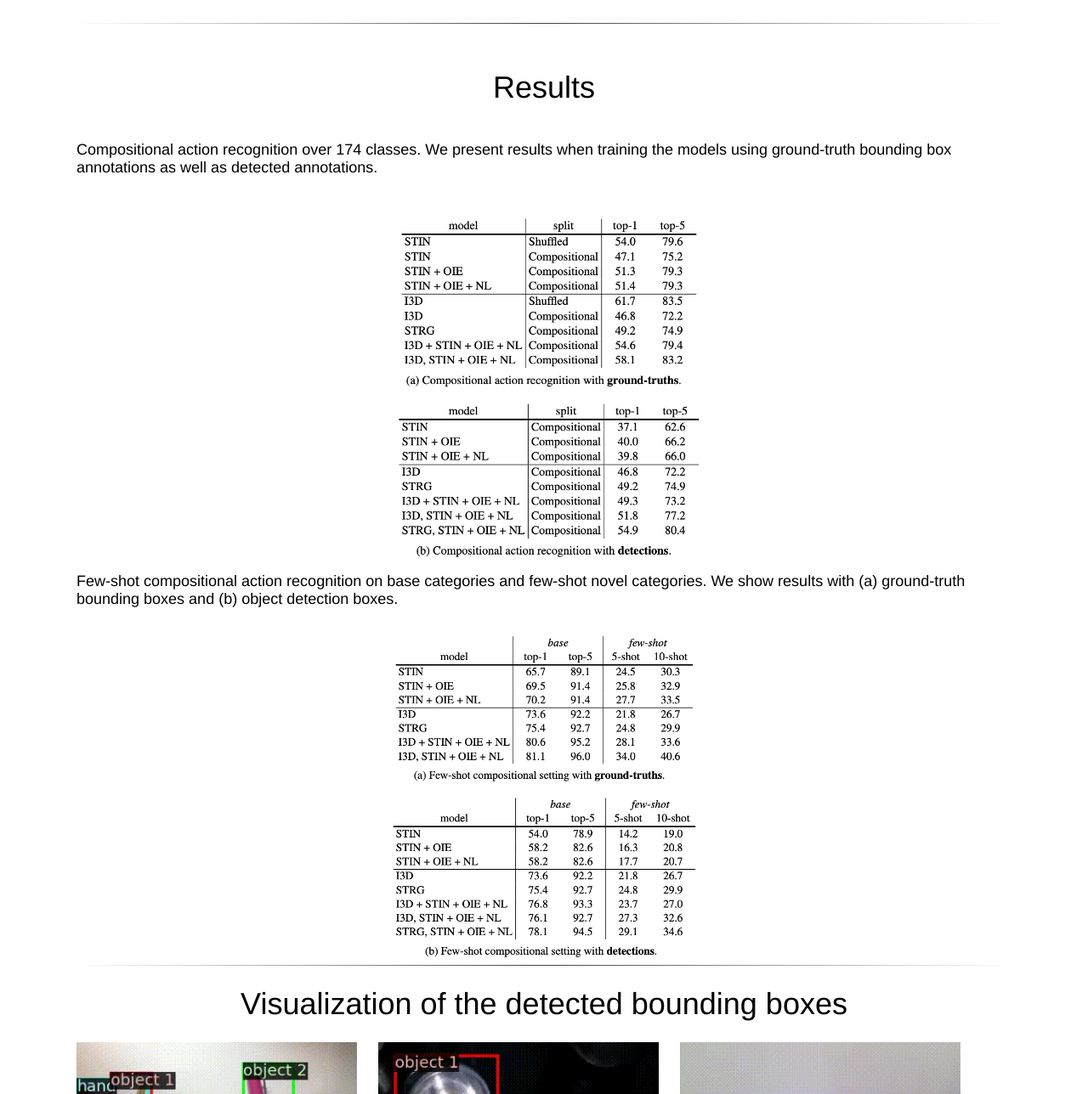
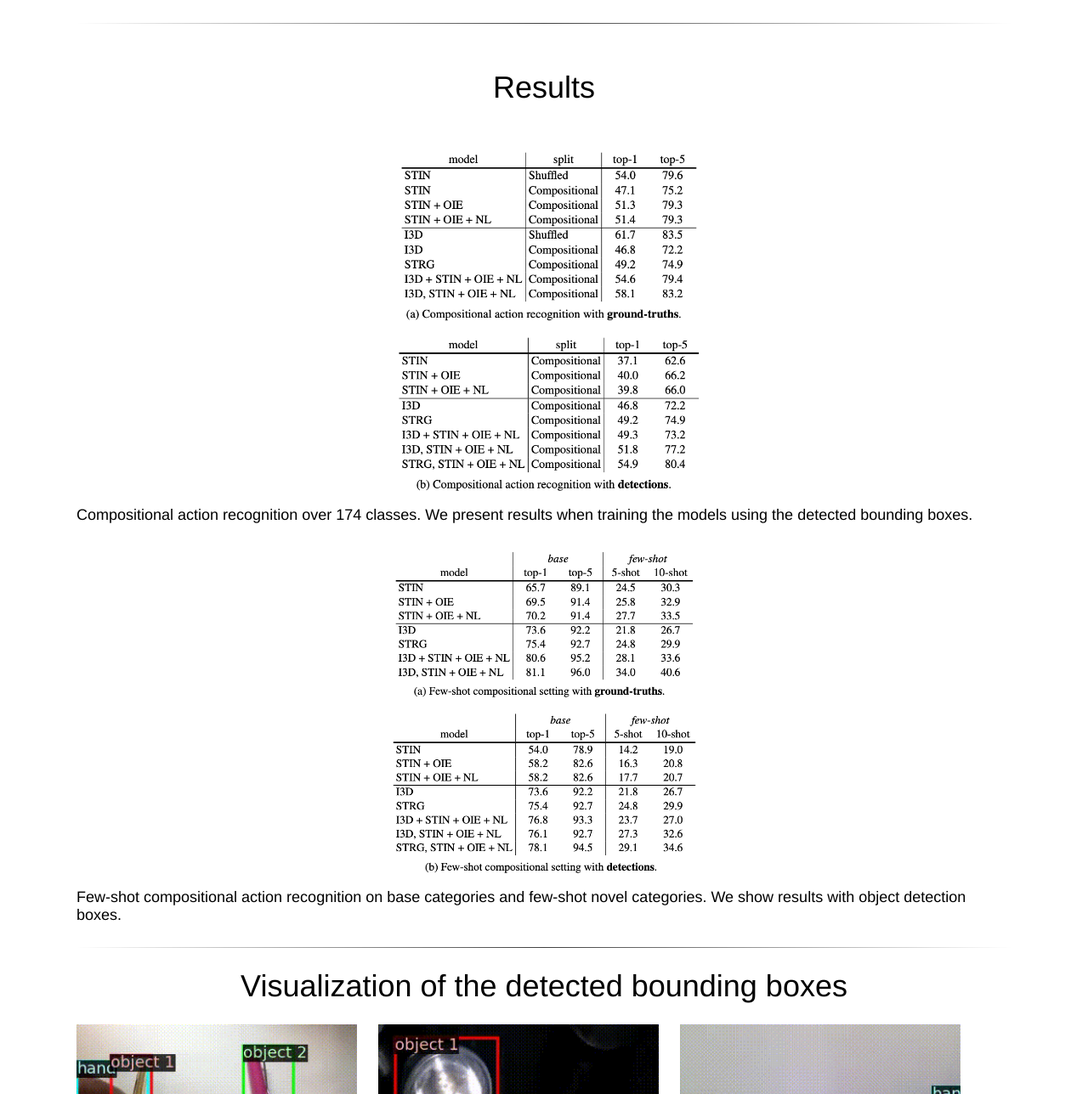
Before and after one commit to joaanna/test, a plain HTML site: page index.html in a window 1280 px wide. Shown: the part 1365-2653 px from the top of the page at 85% size. Drawn offline with Linux system fonts and the light colour scheme; a script that the page names is missing.

```diff
--- a/index.html
+++ b/index.html
@@ -299,14 +299,16 @@ dataset. Ground-truth annotations are applied with STIN.</td>
 <br><br> -->
 <table>
     <tr>
-       <p>Compositional action recognition over 174 classes. We present results when training the models using ground-truth bounding box annotations as well as detected annotations.</p><center>
+       <center>
        <img src="figures/compositional.png" width="400px" /></center>
+       <p>Compositional action recognition over 174 classes. We present results when training the models using the detected bounding boxes.</p>
     </tr>
 </table>
 <table>
     <tr>
-       <p>Few-shot compositional action recognition on base categories and few-shot novel categories. We show results with (a) ground-truth bounding boxes and (b) object detection boxes.</p><center>
+       <center>
         <img src="figures/fewshot.png" width="400px"/></center>
+        <p>Few-shot compositional action recognition on base categories and few-shot novel categories. We show results with object detection boxes.</p>
     </tr>
 </table>
 <!-- <br><br>
```
